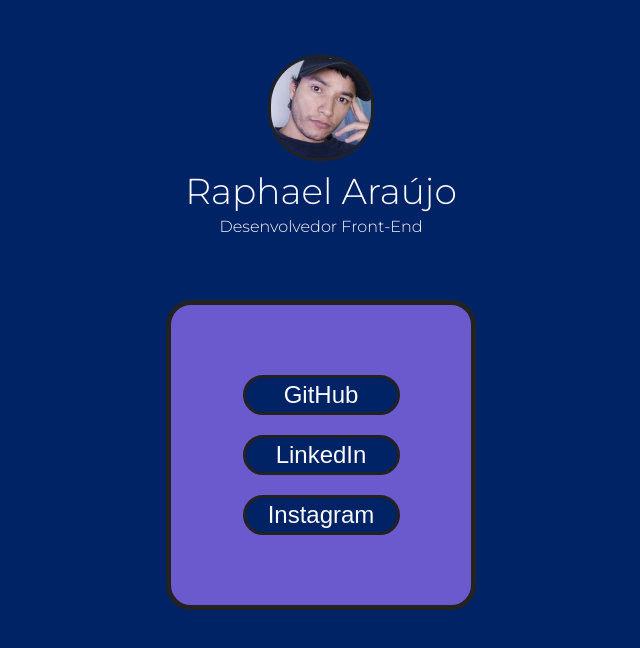
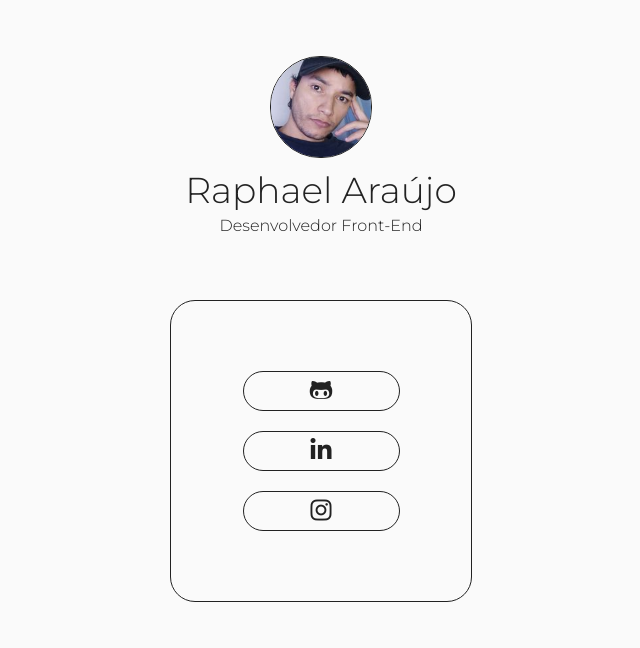
Before and after one commit to rwsaraujo/link-tree, a plain HTML site: page index.html in a window 1280 px wide. Shown: the whole page, without its empty margins (319-959 px from the left). Drawn offline with Linux system fonts and the light colour scheme.

Commit message:
mudança nas cores, substituiçao dos nomes dos sites por icones nos links e favicon adicionado ao site

```diff
--- a/assets/css/index.css
+++ b/assets/css/index.css
@@ -1,7 +1,7 @@
 @import url('https://fonts.googleapis.com/css2?family=Montserrat:wght@100;200;300;400;500;600;700;800;900&display=swap');
 
 body {
-    background-color: #002366;
+    background-color: #fafafa;
 }
 
 .main {
@@ -11,7 +11,7 @@
     flex-direction: column;
     justify-content: center;
     align-items: center;
-    color: #fafafa;
+    color: #222;
     font-family: 'Montserrat', sans-serif;
     font-weight: 300;
 }
@@ -31,7 +31,7 @@
     width: 100px;
     height: 100px;
     border-radius: 50px;
-    border: 3px solid #222;
+    border: 1px solid #222;
 }
 
 .main-profile-info h1 {
@@ -48,9 +48,9 @@
 .main-links {
     width: 300px;
     height: 300px;
-    border: 5px solid #222;
+    border: 1px solid #222;
     border-radius: 25px;
-    background-color: #6A5ACD;
+    background-color: #fafafa;
     display: flex;
     flex-direction: column;
     align-items: center;
@@ -60,12 +60,17 @@
 .main-links button {
     width: 157px;
     height: 40px;
-    border: 3px solid #222;
+    border: 1px solid #222;
     border-radius: 25px;
-    background-color: #002366;
-    color: #fafafa;
+    background-color: #fafafa;
+    color: #222;
     font-size: 24px;
     font-weight: 300;
     margin: 10px 0;
     cursor: pointer;
 }
+
+.main-links button:hover {
+    background-color: #222;
+    color: #fafafa;
+}
--- a/index.html
+++ b/index.html
@@ -4,8 +4,10 @@
         <meta charset="UTF-8">
         <meta http-equiv="X-UA-Compatible" content="IE=edge">
         <meta name="viewport" content="width=device-width, initial-scale=1.0">
+        <link rel="shortcut icon" href="./assets/img/favicon.ico" type="image/x-icon">
         <link rel="stylesheet" href="./assets/css/reset.css">
         <link rel="stylesheet" href="./assets/css/index.css">
+        <script src="https://kit.fontawesome.com/965969d691.js" crossorigin="anonymous"></script>
         <title>Raphael Araújo Front-End</title>
     </head>
     <body>
@@ -26,13 +28,13 @@
 
             <div class="main-links">
                 <div>
-                    <a href="https://github.com/rwsaraujo" target="_blank"><button>GitHub</button></a>
+                    <a href="https://github.com/rwsaraujo" title="GitHub de Raphael Araújo" target="_blank"><button><i class="fab fa-github-alt"></i></button></a>
                 </div>
                 <div>
-                    <a href="https://www.linkedin.com/in/rwsaraujo/" target="_blank"><button>LinkedIn</button></a>
+                    <a href="https://www.linkedin.com/in/rwsaraujo/" title="LinkedIn de Raphael Araújo" target="_blank"><button><i class="fab fa-linkedin-in"></i></button></a>
                 </div>
                 <div>
-                    <a href="https://www.instagram.com/araujowebdev/" target="_blank"><button>Instagram</button></a>
+                    <a href="https://www.instagram.com/araujowebdev/" title="Instagram de Raphael Araújo" target="_blank"><button><i class="fab fa-instagram"></i></button></a>
                 </div>
             </div>
         </div>
```
Also changed, not shown: assets/img/favicon.ico (added).
